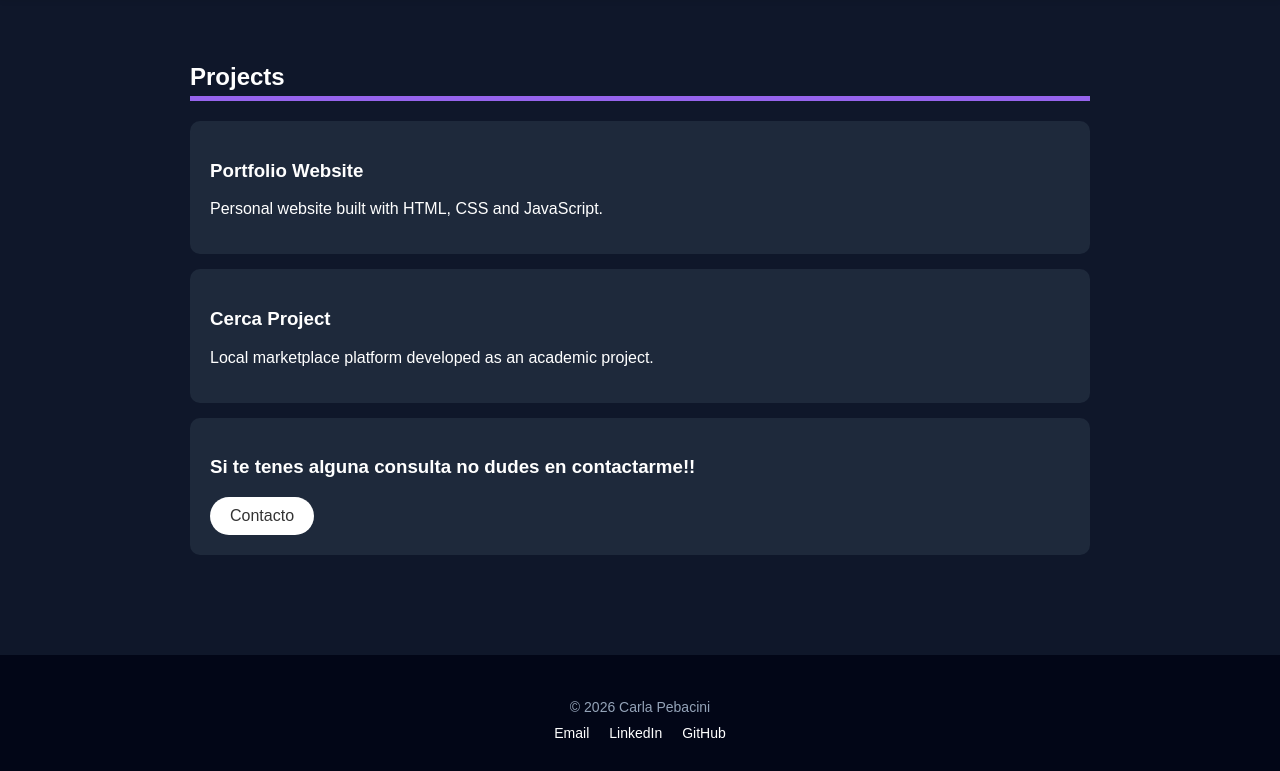
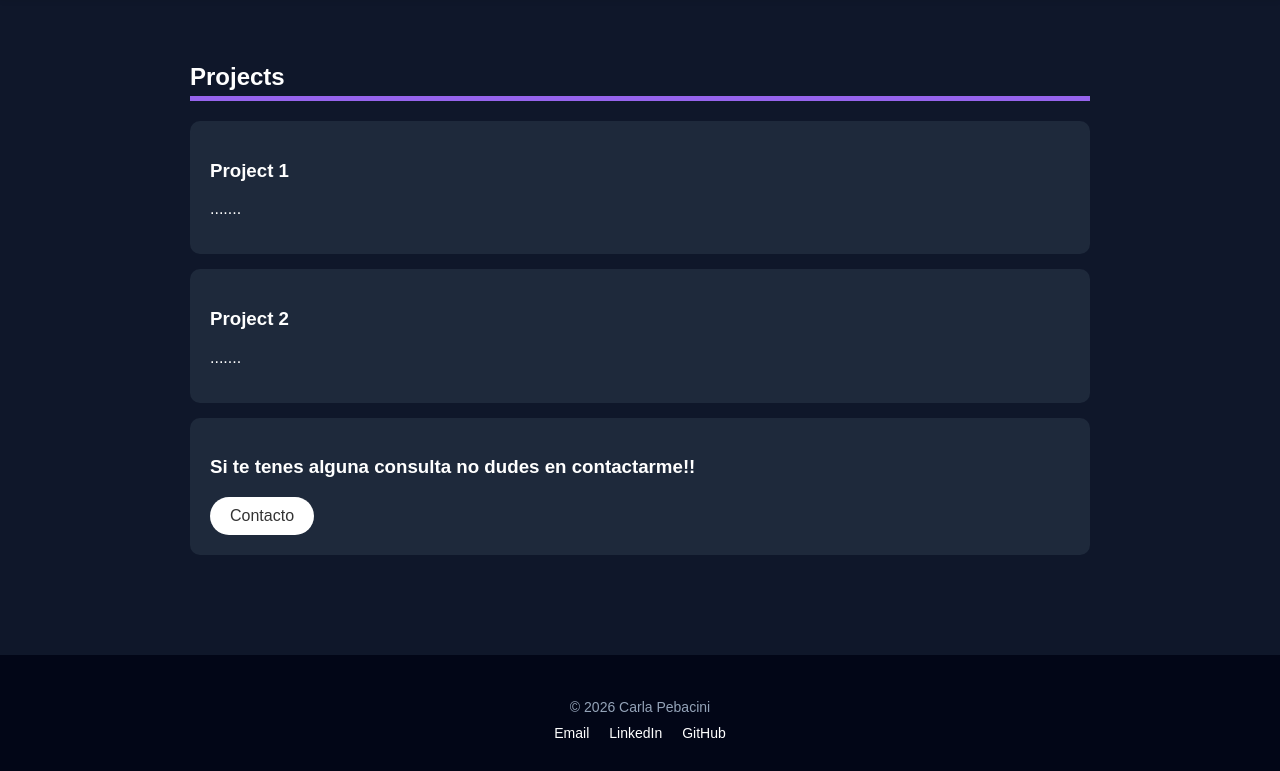
Before and after one commit to CarlaPebacini/CarlaCeleste, a website: page pages/projects.html in a window 1280 px wide. Shown: the part 97-868 px from the top of the page. Drawn offline with Linux system fonts and the light colour scheme.

Commit message:
projecto listo para publicar 1 fase

```diff
--- a/pages/projects.html
+++ b/pages/projects.html
@@ -23,18 +23,18 @@
     <h2>Projects</h2>
 
     <div class="project-card">
-        <h3>Portfolio Website</h3>
-        <p>Personal website built with HTML, CSS and JavaScript.</p>
+        <h3>Project 1</h3>
+        <p> .......</p>
     </div>
 
     <div class="project-card">
-        <h3>Cerca Project</h3>
-        <p>Local marketplace platform developed as an academic project.</p>
+        <h3> Project 2</h3>
+        <p>.......</p>
     </div>
 
     <div class= "contact-me">
         <h3>Si te tenes alguna consulta no dudes en contactarme!! </h3>
-         <a href="pages/contact.html" class="btn">Contacto</a>
+         <a href="../pages/contact.html" class="btn">Contacto</a>
 
     </div>
 
```
Also changed, not shown: pages/about.html (+1 -2 lines).
